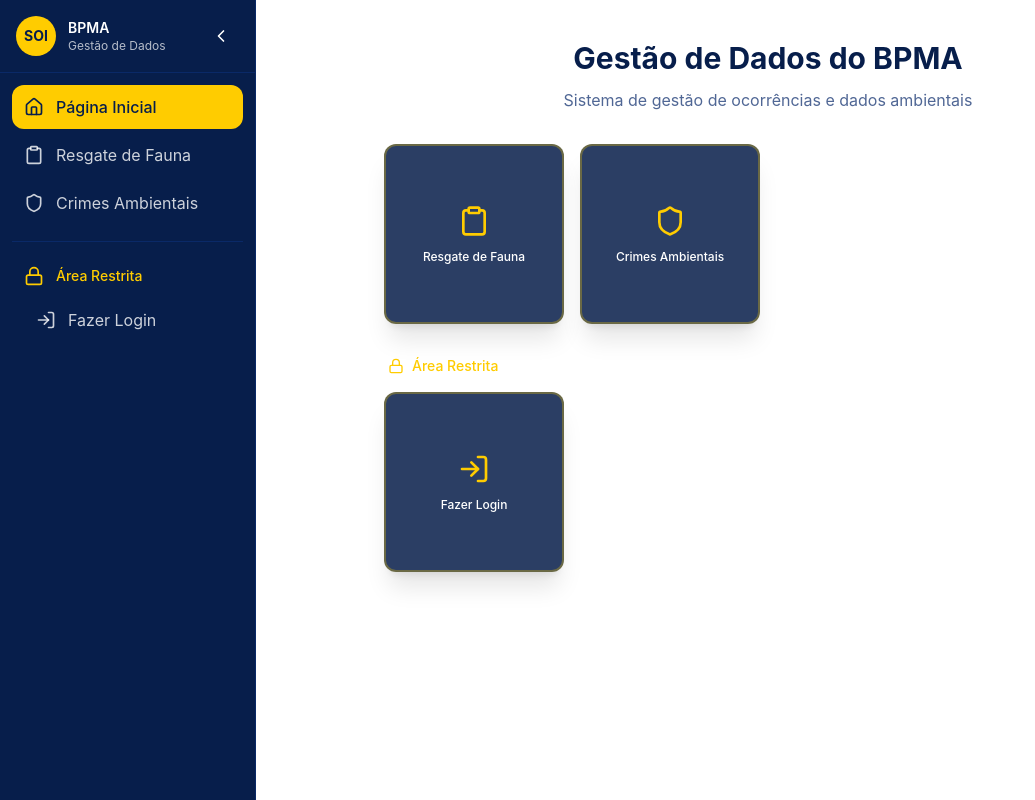
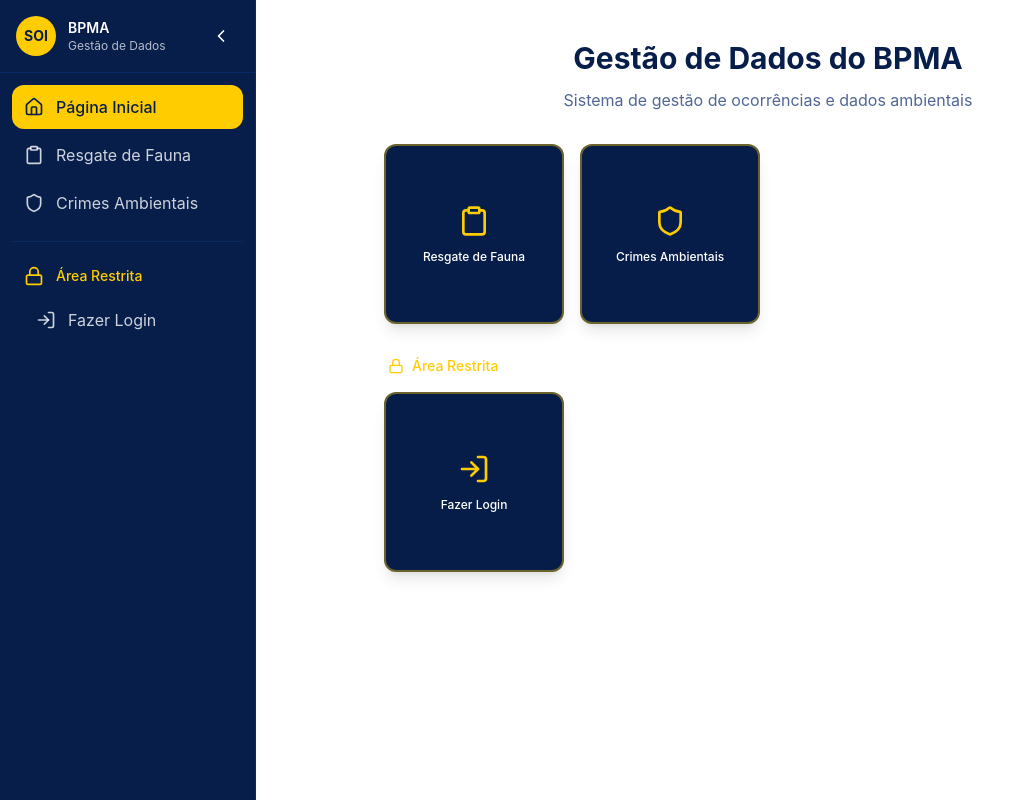
Before and after one commit to joaopaulogm/gestao_bpma, a React (Vite) app: page / in a window 1280 px wide. Shown: the whole page, without its empty margins (0-1035 px from the left). Built offline with nearby package versions, Linux system fonts and the light colour scheme.

Commit message:
Reverted to commit a935e512498f62707bda9b7402639d89c82fe3f8

```diff
--- a/src/pages/Index.tsx
+++ b/src/pages/Index.tsx
@@ -29,12 +29,11 @@ const HomeCard: React.FC<HomeCardProps> = ({ title, icon: Icon, to }) => {
   return (
     <Link
       to={to}
-      className="group flex flex-col items-center justify-center gap-3 p-4 aspect-square rounded-xl
-        bg-[#071d49]/85 backdrop-blur-lg border-2 border-[#ffcc00]/30
-        hover:scale-105 hover:border-[#ffcc00] hover:shadow-[0_0_20px_rgba(255,204,0,0.3)]
-        transition-all duration-300 shadow-xl animate-fade-in"
+      className="flex flex-col items-center justify-center gap-3 p-4 aspect-square rounded-xl
+        bg-[#071d49] backdrop-blur-md border-2 border-[#ffcc00]/40
+        hover:scale-105 hover:border-[#ffcc00] transition-all duration-300 shadow-lg"
     >
-      <Icon className="h-8 w-8 text-[#ffcc00] group-hover:scale-110 transition-transform duration-300" />
+      <Icon className="h-8 w-8 text-[#ffcc00]" />
       <span className="text-xs font-medium text-center text-white leading-tight">{title}</span>
     </Link>
   );
```
